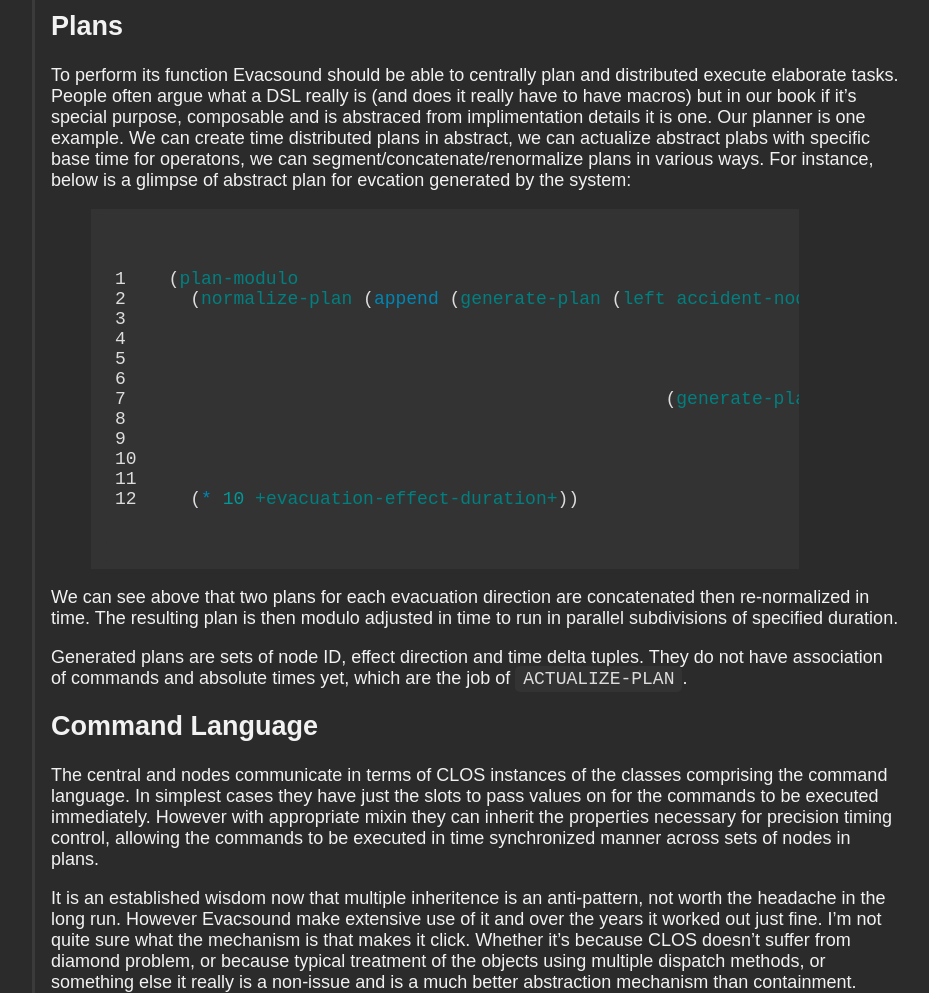
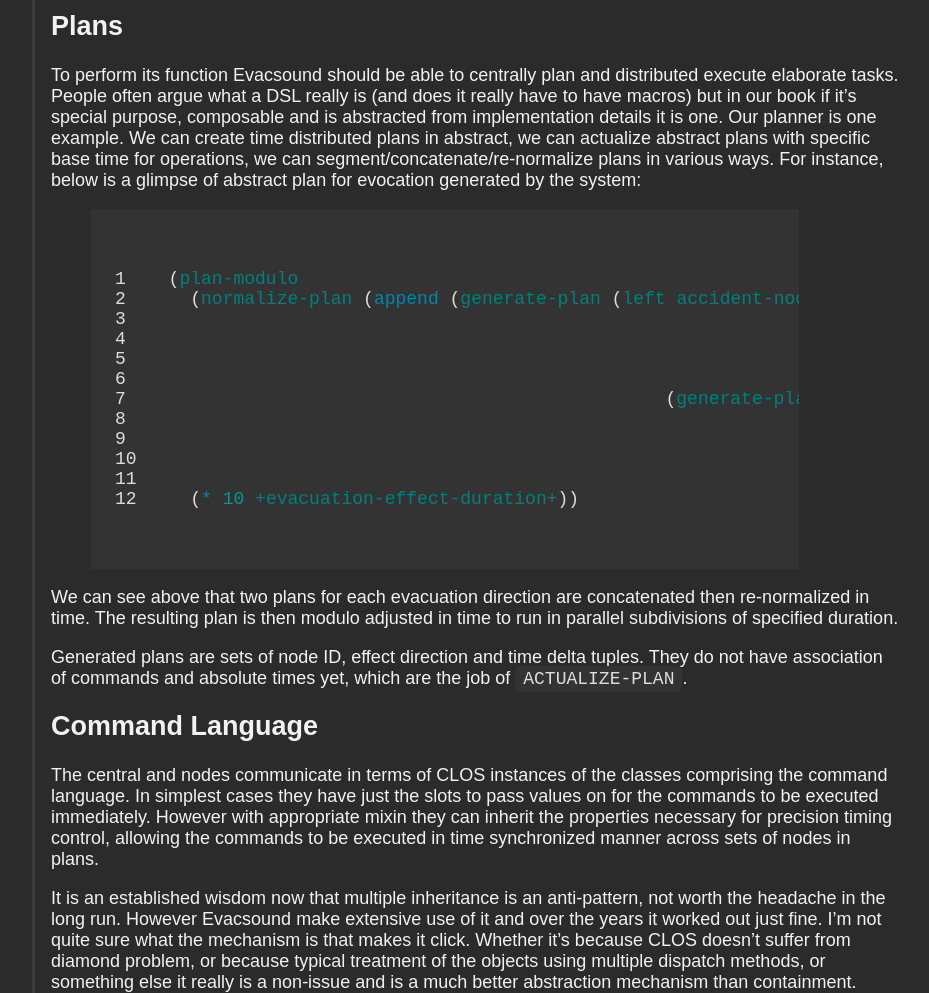
Before and after one commit to varjagg/varjagg.github.io, a Jekyll site: the page built from _posts/2024-05-01-worlds-loudest-lisp-program.md, in a window 1280 px wide and 1400 px high, scrolled down 5600 px. Shown: the part 195-1188 px from the top of the window, without its empty margins (178-1107 px from the left). Built offline with Jekyll 4.4.1, drawn with Linux system fonts in a browser that asks for light colours; some of the changed text lies outside the part shown.

Commit message:
fix spelling

```diff
--- a/_posts/2024-05-01-worlds-loudest-lisp-program.md
+++ b/_posts/2024-05-01-worlds-loudest-lisp-program.md
@@ -6,7 +6,7 @@
 
 It is interesting that while I think of myself as a generalist developer the vast portion of my career has been towards embedded and systems programming. I'm firmly a Common Lisp guy at heart but embedded tech landscape is the entrenched realm of C sprinkled with some C++ and nowadays Rust. However I had incredible fortune to work for the last few years on a substantial embedded system project in Common Lisp.
 
-The story starts in Western Norway, the world capital of tunnels with over 600 located in the area. Tunnels are equipped and maintained to high standard and accidents are infrequent but by the nature of qanitites serious ones get to happen. The worst of these are naturally fires, which are notoriously dangerous. Consider that many of single bore tunnels have length over 5km (and up to 24km). Some of them are undersea tunnels in the fjords with inclination of up to 10 degrees. There are no automatic firefighting facilities. These are costly both in installation and maintenance, and while they might work in a country with one or two tunnels total they simply do not scale up. Hence the policy follows the self evacuation principle: you're on your own to help yourself and others to egress, hopefully managing to follow the signage and lights before the smoke sets in and pray the extractor fans do their job.
+The story starts in Western Norway, the world capital of tunnels with over 600 located in the area. Tunnels are equipped and maintained to high standard and accidents are infrequent but by the nature of quantities serious ones get to happen. The worst of these are naturally fires, which are notoriously dangerous. Consider that many of single bore tunnels have length over 5km (and up to 24km). Some of them are undersea tunnels in the fjords with inclination of up to 10 degrees. There are no automatic firefighting facilities. These are costly both in installation and maintenance, and while they might work in a country with one or two tunnels total they simply do not scale up. Hence the policy follows the self evacuation principle: you're on your own to help yourself and others to egress, hopefully managing to follow the signage and lights before the smoke sets in and pray the extractor fans do their job.
 
 ![Aftermath of a fire](/images/loudest-lisp-program/gudvangatunnelen.jpg)
 
@@ -91,7 +91,7 @@
 
 ## Plans
 
-To perform its function Evacsound should be able to centrally plan and distributed execute elaborate tasks. People often argue what a DSL really is (and does it really have to have macros) but in our book if it's special purpose, composable and is abstraced from implimentation details it is one. Our planner is one example. We can create time distributed plans in abstract, we can actualize abstract plabs with specific base time for operatons, we can segment/concatenate/renormalize plans in various ways. For instance, below is a glimpse of abstract plan for evcation generated by the system:
+To perform its function Evacsound should be able to centrally plan and distributed execute elaborate tasks. People often argue what a DSL really is (and does it really have to have macros) but in our book if it's special purpose, composable and is abstracted from implementation details it is one. Our planner is one example. We can create time distributed plans in abstract, we can actualize abstract plans with specific base time for operations, we can segment/concatenate/re-normalize plans in various ways. For instance, below is a glimpse of abstract plan for evocation generated by the system:
 
 {% highlight lisp linenos %}
 (plan-modulo
@@ -116,13 +116,13 @@
 
 The central and nodes communicate in terms of CLOS instances of the classes comprising the command language. In simplest cases they have just the slots to pass values on for the commands to be executed immediately. However with appropriate mixin they can inherit the properties necessary for precision timing control, allowing the commands to be executed in time synchronized manner across sets of nodes in plans.
 
-It is an established wisdom now that multiple inheritence is an anti-pattern, not worth the headache in the long run. However Evacsound make extensive use of it and over the years it worked out just fine. I'm not quite sure what the mechanism is that makes it click. Whether it's because CLOS doesn't suffer from diamond problem, or because typical treatment of the objects using multiple dispatch methods, or something else it really is a non-issue and is a much better abstraction mechanism than containment.
+It is an established wisdom now that multiple inheritance is an anti-pattern, not worth the headache in the long run. However Evacsound make extensive use of it and over the years it worked out just fine. I'm not quite sure what the mechanism is that makes it click. Whether it's because CLOS doesn't suffer from diamond problem, or because typical treatment of the objects using multiple dispatch methods, or something else it really is a non-issue and is a much better abstraction mechanism than containment.
 
 ## Communication
 
 The next essential task is communication. Depending on the plan we may communicate with all or subsets of nodes, in particular sequence or simultaneously, synchronously or async, with or without expectation of reported results. For instance we may want to get a noise estimation from microphones for volume control, and that would need to be done for all nodes at once while expecting a result set or reports. A PA message would have to be played synchronized but the result does not really matter. Or a temperature change notice may arrive unprompted to be considered by fire detection algorithm.
 
-This particular diverse but restricted set of patterns wasn't particularly well treated by existing frameworks and libraries, so we rolled our own on top of socket library, POSIX threads and condition variables. Our small DSL has two basic constructs, the asyncronous `communicate>` for outgoing commands and `communicate<` for expecting the result set, which can be composed as one operation `communicate`. A system can generate distributed command such as
+This particular diverse but restricted set of patterns wasn't particularly well treated by existing frameworks and libraries, so we rolled our own on top of socket library, POSIX threads and condition variables. Our small DSL has two basic constructs, the asynchronous `communicate>` for outgoing commands and `communicate<` for expecting the result set, which can be composed as one operation `communicate`. A system can generate distributed command such as
 
 {% highlight lisp linenos %}
 (communicate (actualize-plan (evacuation-prelude-plan s)
```
Also changed, not shown: other parts of _posts/2024-05-01-worlds-loudest-lisp-program.md (+7 -7 lines).
